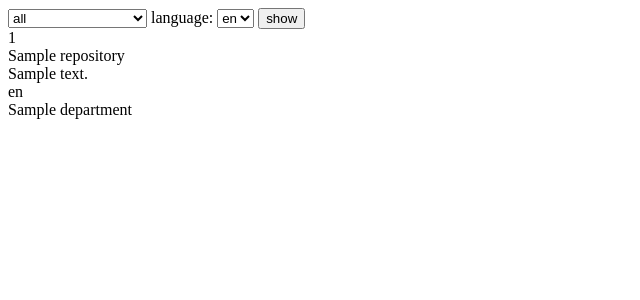
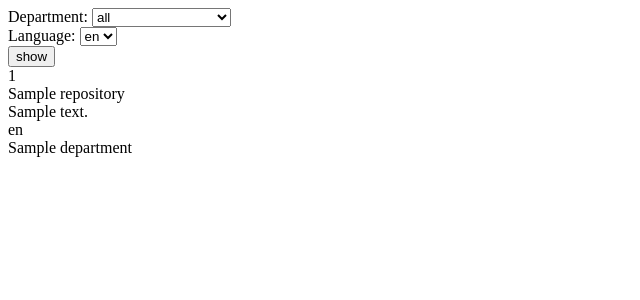
Before and after one commit to MikhailSI/vacancy, a PHP site: template App/Vacancy/Templates/index.phtml in a window 1280 px wide. Shown: the top 300 px of the page, without its empty margins (0-640 px from the left). Run offline with PHP 8.4, Linux system fonts and the light colour scheme; the template is opened without the code that fills it: most values are stand-ins (such as "Sample title", 1, 10 or a date in 2020).

Commit message:
incredible design

```diff
--- a/App/Vacancy/Templates/index.phtml
+++ b/App/Vacancy/Templates/index.phtml
@@ -1,31 +1,40 @@
-<select id="department">
+<div class="form-inline">
+    <div class="form-group">
+        <label for="department">Department:</label>
+        <select id="department" class="form-control">
             <option value="0">all</option>
             <?php foreach ($departments as $language) : ?>
                 <option value="<?php echo $language->getId(); ?>"><?php echo $language->getName(); ?></option>
             <?php endforeach; ?>
         </select>
-language:
-<select id="lang">
+    </div>
+    <div class="form-group">
+        <label for="lang">Language:</label>
+        <select id="lang" class="form-control">
             <?php foreach ($languages as $language) : ?>
                 <option value="<?php echo $language->getId(); ?>"><?php echo $language->getLang(); ?></option>
             <?php endforeach; ?>
         </select>
-<button onclick="Vacancy.filter()">show</button>
+    </div>
+    <div class="form-group">
+        <button onclick="Vacancy.filter()" class="btn btn-default">show</button>
+    </div>
+</div>
 <div class="vacancy-list">
-    <div class="vacancy-item-source" style="display:none!important">
-        <div class="vacancy-item-id"></div>
-        <div class="vacancy-item-name"></div>
-        <div class="vacancy-item-desc"></div>
-        <div class="vacancy-item-lang"></div>
-        <div class="vacancy-item-department"></div>
+    <div class="vacancy-item-source row" style="display:none!important">
+        <div class="vacancy-item-id col-md-1"></div>
+        <div class="vacancy-item-name col-md-3"></div>
+        <div class="vacancy-item-desc col-md-3"></div>
+        <div class="vacancy-item-lang col-md-2"></div>
+        <div class="vacancy-item-department col-md-3"></div>
     </div>
 <?php foreach ($repository as $item) : ?>
-    <div class="vacancy-item">
-        <div class="vacancy-item-id"><?php echo $item->getId(); ?></div>
-        <div class="vacancy-item-name"><?php echo $item->getName(); ?></div>
-        <div class="vacancy-item-desc"><?php echo $item->getDesc(); ?></div>
-        <div class="vacancy-item-lang"><?php echo $item->getLanguage();?></div>
-        <div class="vacancy-item-department"><?php echo $item->getDepartment(); ?></div>
+    <div class="vacancy-item row">
+        <div class="vacancy-item-id col-md-1"><?php echo $item->getId(); ?></div>
+        <div class="vacancy-item-name col-md-3"><?php echo $item->getName(); ?></div>
+        <div class="vacancy-item-desc col-md-3"><?php echo $item->getDesc(); ?></div>
+        <div class="vacancy-item-lang col-md-2"><?php echo $item->getLanguage();?></div>
+        <div class="vacancy-item-department col-md-3"><?php echo $item->getDepartment(); ?></div>
     </div>
 <?php endforeach; ?>
 </div>
--- a/Dump/dumpfile.sql
+++ b/Dump/dumpfile.sql
@@ -63,7 +63,7 @@ CREATE TABLE `vacancies_languages` (
 
 LOCK TABLES `vacancies_languages` WRITE;
 /*!40000 ALTER TABLE `vacancies_languages` DISABLE KEYS */;
-INSERT INTO `vacancies_languages` VALUES (2,'тест','тест',1);
+INSERT INTO `vacancies_languages` VALUES (2,'ПХП-программист','Мы ищем талантливого ПХП-программиста',1);
 /*!40000 ALTER TABLE `vacancies_languages` ENABLE KEYS */;
 UNLOCK TABLES;
 /*!40103 SET TIME_ZONE=@OLD_TIME_ZONE */;
```
Also changed, not shown: Base/Templates/index.phtml (+7 -1 lines). Lines whose indentation alone changed are shown as unchanged.
